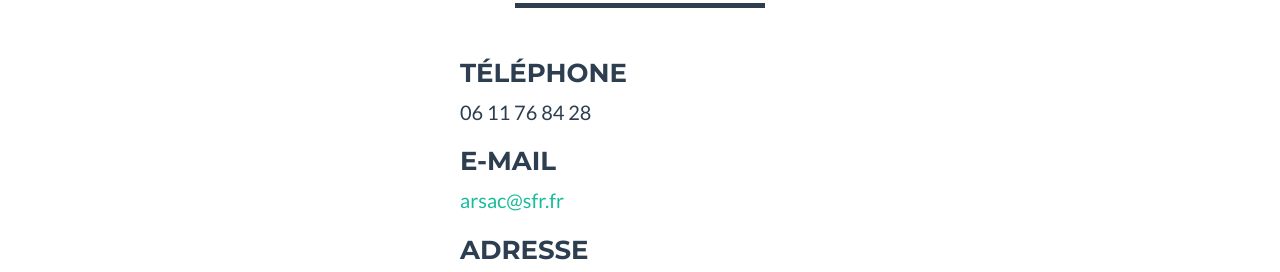
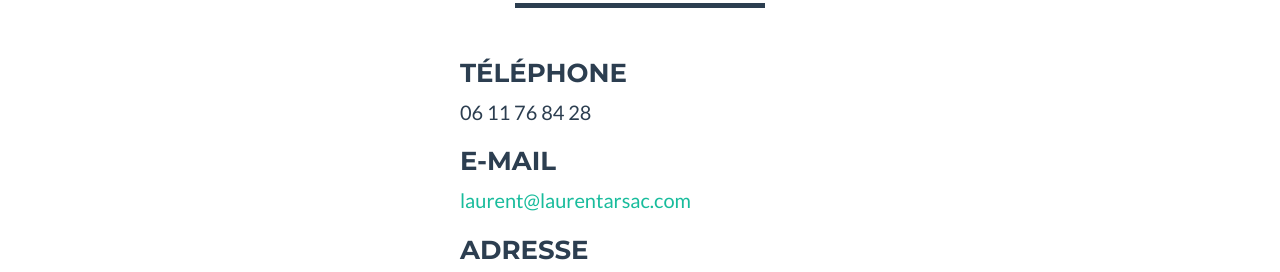
Before and after one commit to wsmind/lac, a plain HTML site: page index.html in a window 1280 px wide. Shown: the part 2041-2313 px from the top of the page. Drawn offline with nearby package versions, Linux system fonts and the light colour scheme.

Commit message:
domain config

```diff
--- a/index.html
+++ b/index.html
@@ -150,7 +150,7 @@
                     <h3>Téléphone</h3>
                     <p>06 11 76 84 28</p>
                     <h3>E-Mail</h3>
-                    <p><a href="mailto:arsac@sfr.fr">arsac@sfr.fr</a></p>
+                    <p><a href="mailto:laurent@laurentarsac.com">laurent@laurentarsac.com</a></p>
                     <h3>Adresse</h3>
                     <p>25 chemin des Salles<br />06800 Cagnes sur mer</p>
                 </div>
```
Also changed, not shown: 1 other file.
